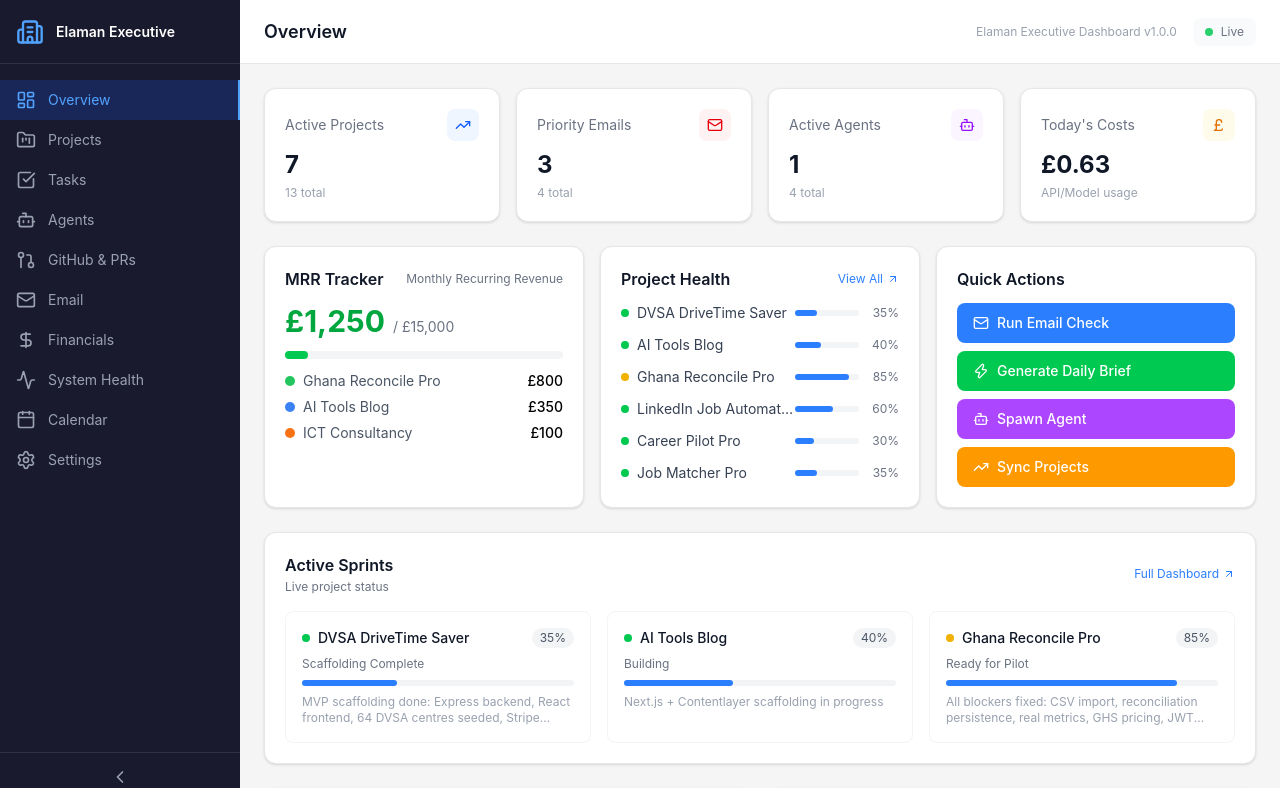
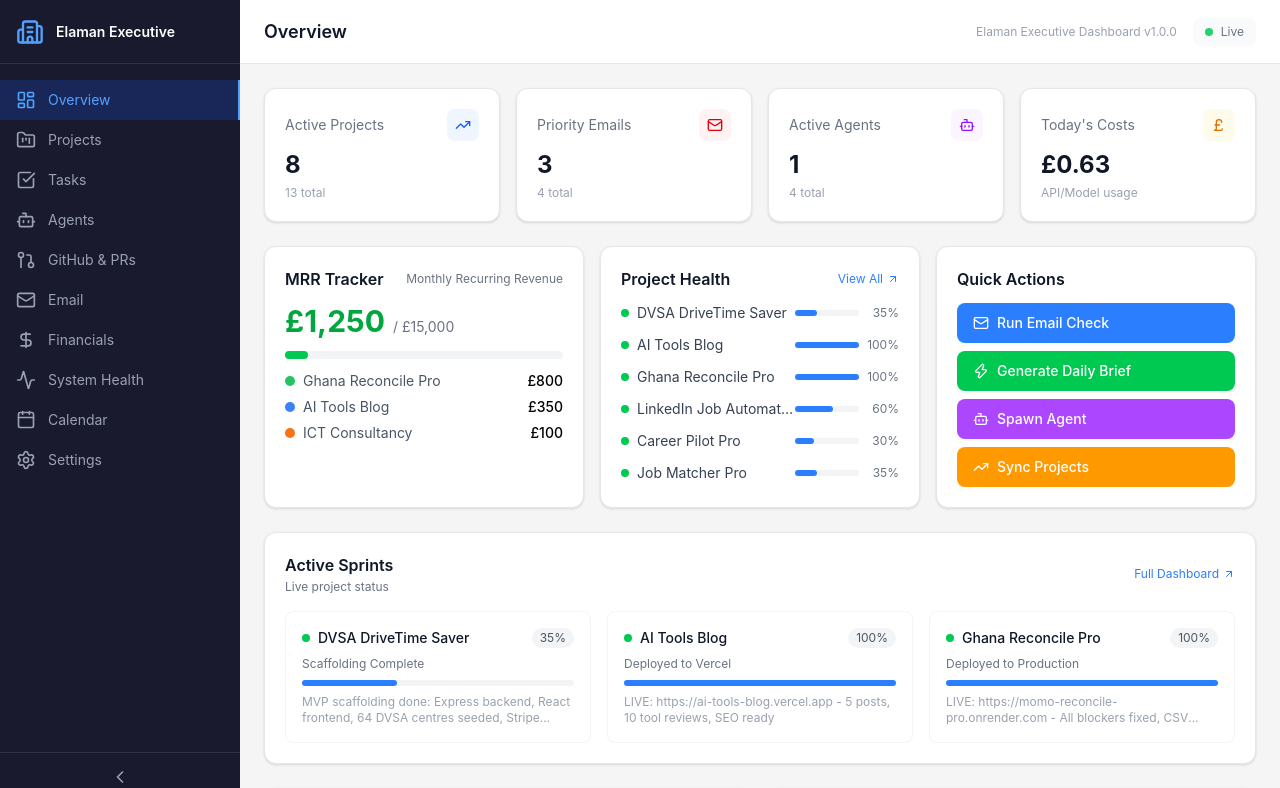
Before and after one commit to dtony47/workspace, a React (Vite) app in the folder elaman-dashboard/: page / in a window 1280 px wide. Shown: the top 788 px of the page. Built offline with nearby package versions, Linux system fonts and the light colour scheme.

Commit message:
update: AI Blog and Ghana Reconcile now LIVE
- AI Tools Blog: Deployed to Vercel, 100% complete
- Ghana Reconcile Pro: Deployed to Render, 100% complete
- Updated dashboard with live URLs

```diff
--- a/elaman-dashboard/src/data/dashboardData.js
+++ b/elaman-dashboard/src/data/dashboardData.js
@@ -23,35 +23,35 @@
     id: 'ai-tools-blog',
     name: 'AI Tools Blog',
     status: 'active',
-    statusLabel: 'Building',
+    statusLabel: 'Deployed to Vercel',
     priority: 'MEDIUM',
-    progress: 40,
+    progress: 100,
     sector: 'Content',
-    description: 'Automated AI-powered blog with affiliate marketing',
-    nextAction: 'Complete scaffolding',
+    description: 'AI tools reviews for enterprise security/compliance',
+    nextAction: 'Add affiliate links, drive traffic',
     owner: 'Tony/Kofi',
     mrrTarget: 8500,
     mrrCurrent: 0,
-    timeline: 'Month 1 of 12',
+    timeline: 'Live on Vercel',
     budget: { spent: 0, total: 1000 },
-    notes: 'Next.js + Contentlayer scaffolding in progress',
+    notes: 'LIVE: https://ai-tools-blog.vercel.app - 5 posts, 10 tool reviews, SEO ready',
   },
   {
     id: 'ghana-reconcile',
     name: 'Ghana Reconcile Pro',
-    status: 'ready',
-    statusLabel: 'Ready for Pilot',
+    status: 'active',
+    statusLabel: 'Deployed to Production',
     priority: 'HIGH',
-    progress: 85,
+    progress: 100,
     sector: 'Fintech',
     description: 'Financial reconciliation platform for Ghana market',
-    nextAction: 'Deploy to Render, recruit 3 pilot merchants',
+    nextAction: 'Recruit 3 pilot merchants, gather feedback',
     owner: 'Tony',
     mrrTarget: 5000,
     mrrCurrent: 0,
-    timeline: 'Sprint 6',
+    timeline: 'Live on Render',
     budget: { spent: 1400, total: 3000 },
-    notes: 'All blockers fixed: CSV import, reconciliation persistence, real metrics, GHS pricing, JWT security',
+    notes: 'LIVE: https://momo-reconcile-pro.onrender.com - All blockers fixed, CSV import working, GHS pricing active',
   },
   {
     id: 'linkedin-job-auto',
```
